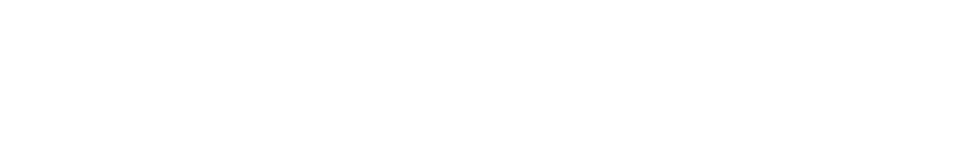
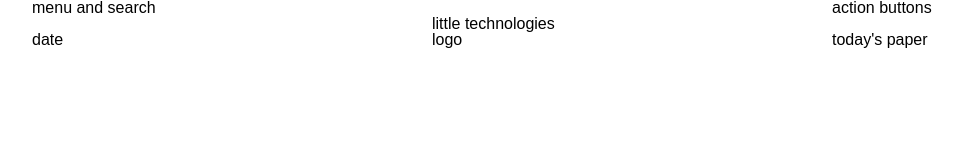
Before and after one commit to MeeraMeera1/AA_Times, a plain HTML site: page index.html in a window 1280 px wide. Shown: the whole page, without its empty margins (8-970 px from the left). Drawn offline with Linux system fonts and the light colour scheme.

Commit message:
masthead CSS

```diff
--- a/index.html
+++ b/index.html
@@ -8,7 +8,16 @@
 </head>
 <body>
 
-    <header></header>
+    <header>
+        <div class="masthead">
+            <div class="masthead__menu-and-search">menu and search</div>
+            <div class="masthead__action">action buttons</div>
+            <div class="masthead__technologies">little technologies</div>
+            <div class="masthead__date">date</div>
+            <div class="masthead__logo">logo</div>
+            <div class="masthead__paper">today's paper</div>
+        </div>
+    </header>
     <main></main>
     <footer></footer>
 
--- a/stylesheets/components/masthead.css
+++ b/stylesheets/components/masthead.css
@@ -0,0 +1,34 @@
+.masthead {
+    display: grid;
+    grid-template-columns: 1fr 1fr 1fr;
+}
+
+.masthead__menu-and-search {
+    grid-column-start: 1;
+    grid-row-start: 1;
+}
+
+.masthead__action {
+    grid-column-start: 3;
+    grid-row-start: 1;
+}
+
+.masthead__technologies {
+    grid-column-start: 2;
+    grid-row-start: 2;
+}
+
+.masthead__date {
+    grid-column-start: 1;
+    grid-row-start: 3;
+}
+
+.masthead__logo {
+    grid-column-start: 2;
+    grid-row-start: 3;
+}
+
+.masthead__paper {
+    grid-column-start: 3;
+    grid-row-start: 3;
+}
```
